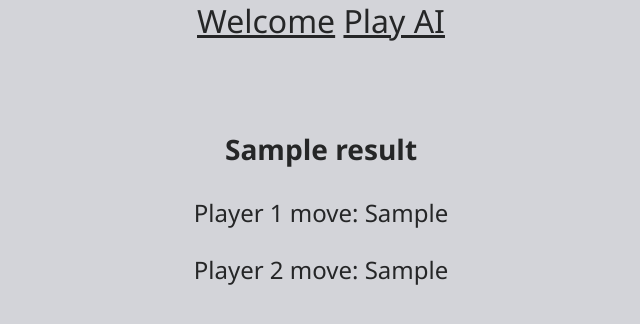
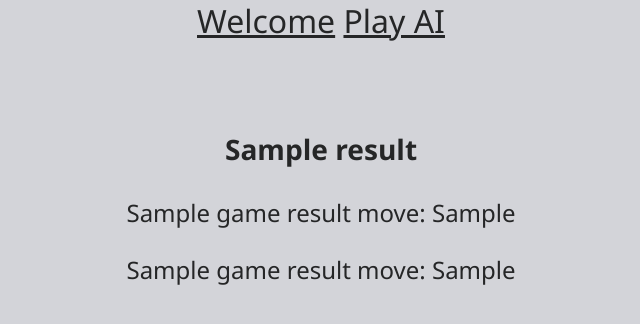
Before and after one commit to calumcmccall/rock_paper_scissors, a Flask app: template templates/index.html in a window 1280 px wide. Shown: the part 289-613 px from the top of the page, without its empty margins (319-959 px from the left). Run offline with Flask 2, Linux system fonts and the light colour scheme; the template is opened without the code that fills it: most values are stand-ins (such as "Sample title", 1, 10 or a date in 2020).

Commit message:
display correct names with result

```diff
--- a/models/game.py
+++ b/models/game.py
@@ -4,7 +4,9 @@ from models.player import Player
 winning_player = None
 game_result = {
     "result": "no result yet",
+    "player_one_name": "",
     "move_one": "",
+    "player_two_name": "",
     "move_two": ""
 }
 
@@ -39,7 +41,9 @@ def play_game(player_1, player_2):
 
     if winning_player != None:
         game_result["result"] = f"{winning_player} wins"
+        game_result["player_one_name"] = player_1.player_name
         game_result["move_one"] = player_1.player_move
+        game_result["player_two_name"] = player_2.player_name
         game_result["move_two"] = player_2.player_move
     else:
         game_result["result"] = "A draw! Nobody wins, or loses."
--- a/templates/index.html
+++ b/templates/index.html
@@ -3,7 +3,7 @@
 {% block content %}
 
 <h3> {{ game_result["result"] }} </h3>
-<p> Player 1 move: {{ game_result["move_one"] }} </p>
-<p> Player 2 move: {{ game_result["move_two"] }} </p>
+<p> {{ game_result["player_one_name"] }} move: {{ game_result["move_one"] }} </p>
+<p> {{ game_result["player_two_name"] }} move: {{ game_result["move_two"] }} </p>
 
 {% endblock %}
```
